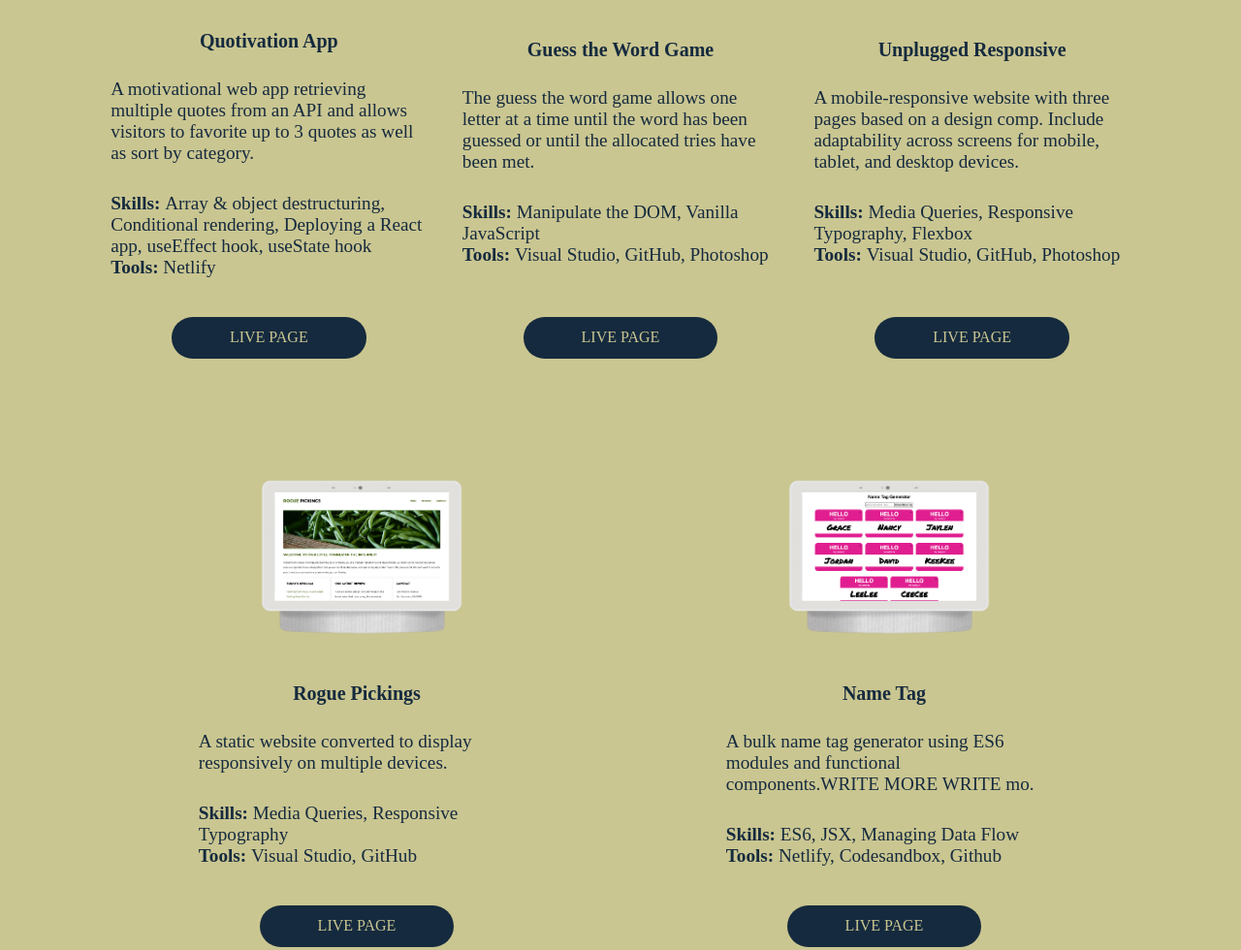
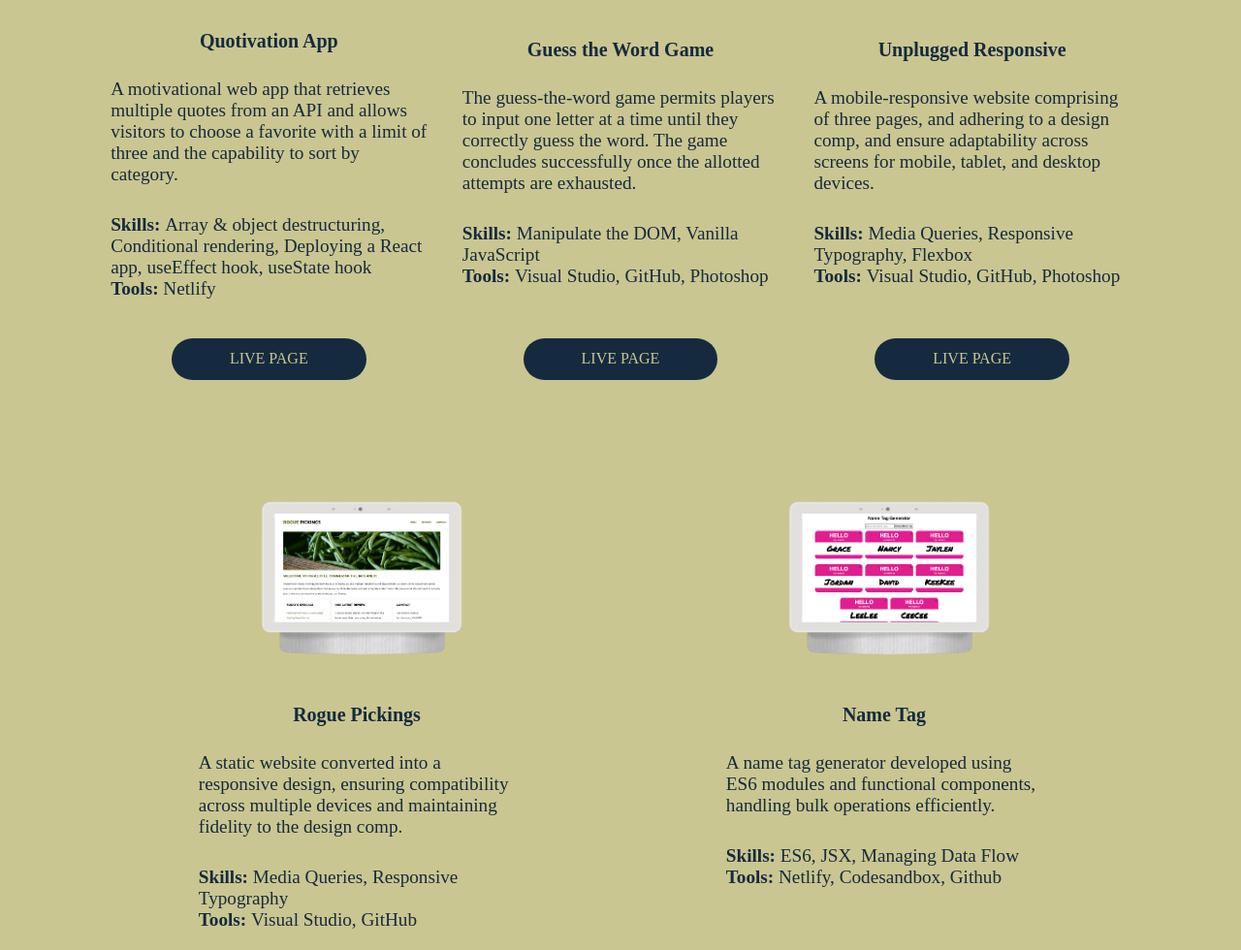
Before and after one commit to lee77carter/meet-lee, a website built with webpack: page index.html in a window 1280 px wide. Shown: the part 926-1906 px from the top of the page at 97% size. Built offline with nearby package versions, Linux system fonts and the light colour scheme; files whose address does not match are found by name; a web font is replaced by a local one.

Commit message:
Updated project descriptions.

```diff
--- a/index.html
+++ b/index.html
@@ -62,7 +62,7 @@
                     src="img/quotivation.png" alt="Quotivation Project"></a>
               </figure>
               <h4>Quotivation App</h4>
-              <p class="project-description">A motivational web app retrieving multiple quotes from an API and allows visitors to favorite up to 3 quotes as well as sort by category. </p>
+              <p class="project-description">A motivational web app that retrieves multiple quotes from an API and allows visitors to choose a favorite with a limit of three and the capability to sort by category. </p>
               <p><span>Skills: </span>Array & object destructuring, Conditional rendering, Deploying a React app, useEffect hook, useState hook</p>
               <p class="flex-fill"><span>Tools: </span>Netlify</p>
               <a class="project-link" href="https://special-quotes.netlify.app/" rel="noopener" target="_blank">live
@@ -93,8 +93,7 @@
                     src="img/guess-word3.png" alt="Guess the Word Project"></a>
               </figure>
               <h4>Guess the Word Game</h4>
-              <p class="project-description">The guess the word game allows one letter at a time until the word has been
-                guessed or until the allocated tries have been met.</p>
+              <p class="project-description">The guess-the-word game permits players to input one letter at a time until they correctly guess the word. The game concludes successfully once the allotted attempts are exhausted.</p>
               <p><span>Skills: </span>Manipulate the DOM, Vanilla JavaScript</p>
               <p class="flex-fill"><span>Tools: </span>Visual Studio, GitHub, Photoshop</p>
               <a class="project-link" href="https://lee77carter.github.io/guess-the-word/" rel="noopener"
@@ -108,8 +107,7 @@
                     src="img/unplugged4.png" alt="Unplugged Website Project"></a>
               </figure>
               <h4>Unplugged Responsive</h4>
-              <p class="project-description">A mobile-responsive website with three pages based on a design comp.
-                Include adaptability across screens for mobile, tablet, and desktop devices.</p>
+              <p class="project-description">A mobile-responsive website comprising of three pages, and adhering to a design comp, and ensure adaptability across screens for mobile, tablet, and desktop devices.</p>
               <p><span>Skills: </span>Media Queries, Responsive Typography, Flexbox</p>
               <p class="flex-fill"><span>Tools: </span>Visual Studio, GitHub, Photoshop</p>
               <a class="project-link" href="https://lee77carter.github.io/unplugged/" rel="noopener"
@@ -122,7 +120,7 @@
                     src="img/rogue-pickings2.png" alt="Rogue Pickings Website Project"></a>
               </figure>
               <h4>Rogue Pickings</h4>
-              <p class="project-description">A static website converted to display responsively on multiple devices.
+              <p class="project-description">A static website converted into a responsive design, ensuring compatibility across multiple devices and maintaining fidelity to the design comp.
               </p>
               <p><span>Skills: </span>Media Queries, Responsive Typography
               </p>
@@ -138,8 +136,7 @@
                     src="img//name-tag-app2.png" alt="Name Tag Project"></a>
               </figure>
               <h4>Name Tag</h4>
-              <p class="project-description">A bulk name tag generator using ES6 modules and functional components.WRITE
-                MORE WRITE mo.</p>
+              <p class="project-description">A name tag generator developed using ES6 modules and functional components, handling bulk operations efficiently.</p>
               <p><span>Skills: </span>ES6, JSX, Managing Data Flow
               </p>
               <p class="flex-fill"><span>Tools: </span>Netlify, Codesandbox, Github</p>
@@ -189,10 +186,8 @@
               <p class="about-text">My development interest stems from my roles and background in release and systems
                 engineering groups. In these roles, I became adept at how various system components interact. What drew
                 me to development is the logical problem-solving involved, a better understanding of the product, and
-                the gratification of witnessing a product come to life through code.
-              </p>
-							<br>
-              <p>I am looking forward to working with you!</p>
+                the gratification of witnessing a product come to life through code.<span> Fun Fact</span>: I enjoy gourmet delights and find much pleasure in my culinary journeys.</p>
+							<br><br><p><span>I am looking forward to working with you!</span></p>
             </div>
           </div>
         </div>
```
